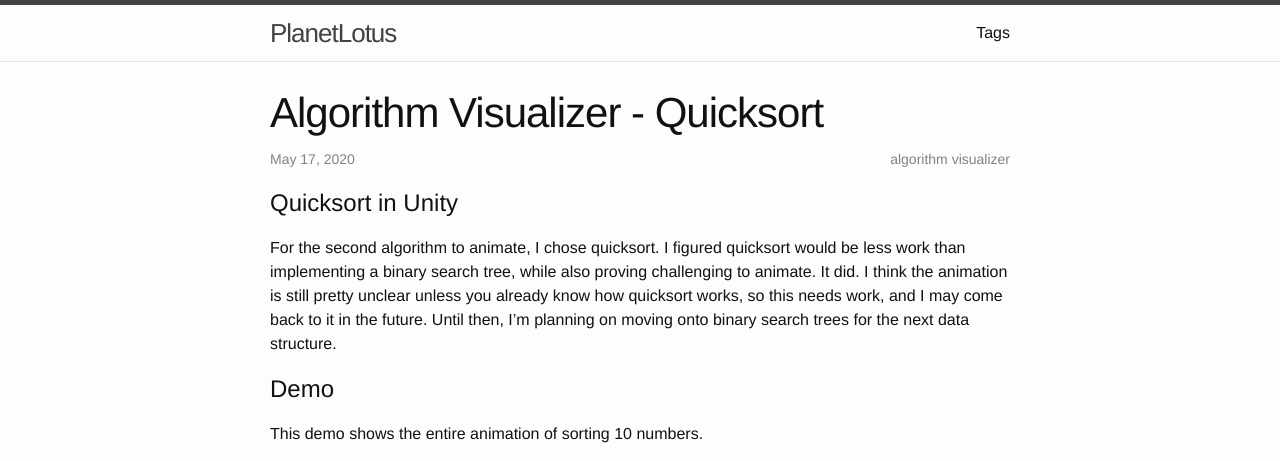
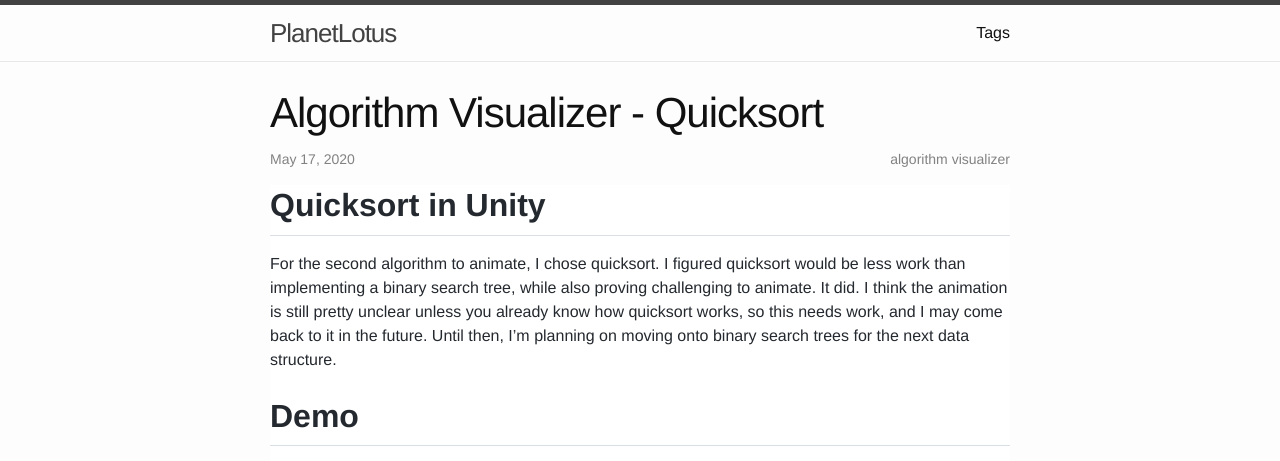
Before and after one commit to PlanetLotus/PlanetLotus.github.io, a Jekyll site: the page built from _posts/2020-05-17-algorithm-visualizer-quicksort.md, in a window 1280 px wide. Shown: the top 461 px of the page. Built offline with Jekyll 4.4.1, drawn with Linux system fonts in a browser that asks for light colours; comment, search, counter and statistics services are not loaded; grey boxes are pictures that could not be loaded.

Commit message:
Update post.html

```diff
--- a/_layouts/post.html
+++ b/_layouts/post.html
@@ -14,7 +14,7 @@ layout: default
     {% endif %}
   </header>
 
-  <article class="post-content clear">
+  <article class="post-content clear markdown-body">
     {{ content }}
   </article>
 
```
